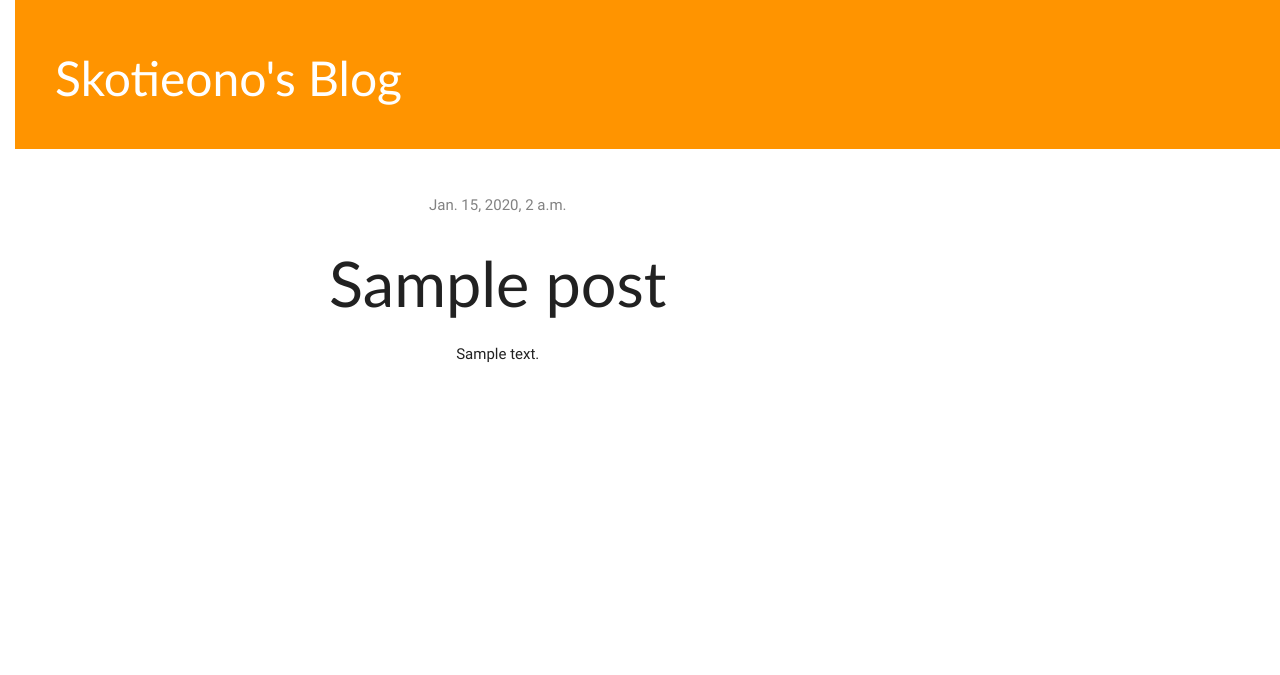
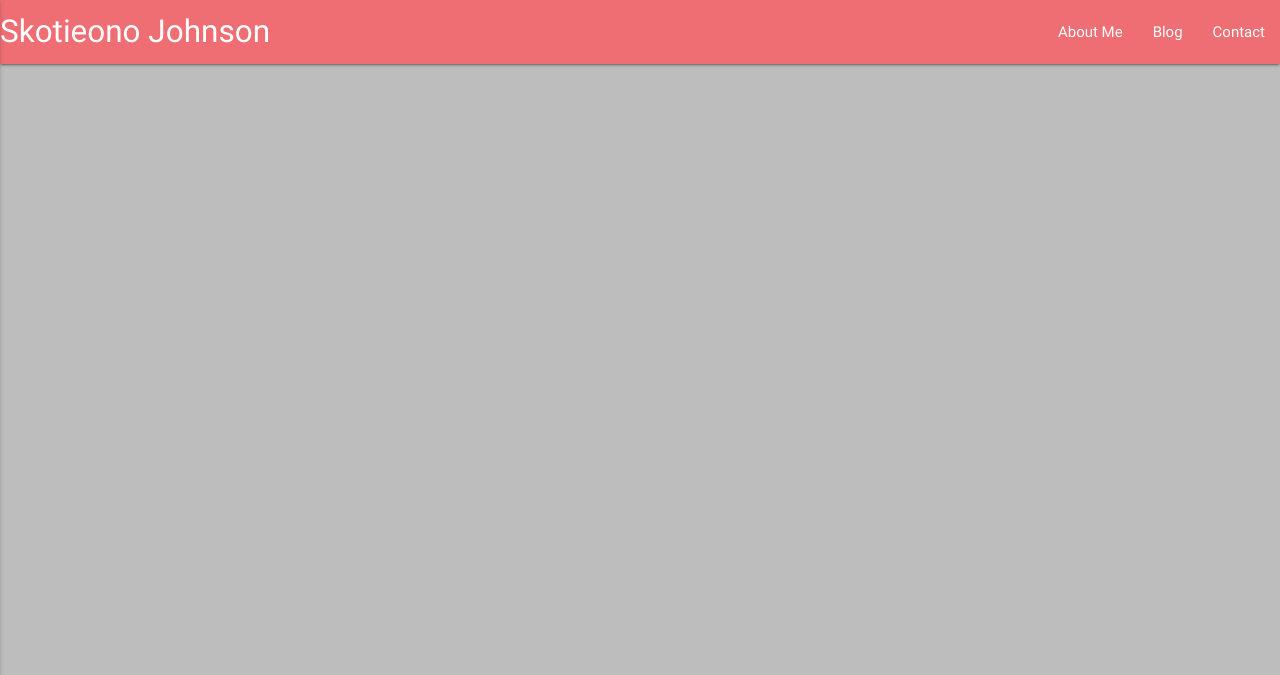
Before and after one commit to Skotieono/myWebsite, a Django app: page /post/1/ in a window 1280 px wide. Shown: the top 675 px of the page. Run offline with Django 3.2, Linux system fonts and the light colour scheme; tables that the repository leaves empty hold one stand-in row (values such as "Sample post"); some libraries are stand-ins or nearby versions.

Commit message:
change colors and base page

```diff
--- a/blog/static/css/blog.css
+++ b/blog/static/css/blog.css
@@ -1,52 +1,4 @@
 
-
-.page-header {
-  background-color: #ff9400;
-  margin-top: 0;
-  padding: 20px 20px 20px 40px;
+body{
+    background: #bdbdbd;
 }
-
-.page-header h1, .page-header h1 a, .page-header h1 a:visited, .page-header h1 a:active {
-  color: #ffffff;
-  font-size: 36pt;
-  text-decoration: none;
-}
-
-.content {
-    margin-left: 40px;
-}
-
-h1, h2, h3, h4 {
-    font-family: 'Calibri', cursive;
-}
-
-.date {
-    color: #828282;
-}
-
-.save {
-    float: right;
-}
-
-.post-form textarea, .post-form input {
-    width: 100%;
-}
-
-.top-menu, .top-menu:hover, .top-menu:visited {
-    color: #ffffff;
-    float: right;
-    font-size: 26pt;
-    margin-right: 20px;
-}
-
-.post {
-    margin-bottom: 70px;
-}
-
-.post h1 a, .post h1 a:visited {
-    color: #000000;
-}
-
-body {
-  padding-left: 15px;
-}
--- /dev/null
+++ b/blog/static/js/scripts.js
@@ -0,0 +1,5 @@
+
+
+$( document ).ready(function(){
+    $(".button-collapse").sideNav();
+});
--- a/blog/templates/blog/base.html
+++ b/blog/templates/blog/base.html
@@ -4,33 +4,49 @@
 <!DOCTYPE html>
 <html>
   <head>
-    <title>My New Website</title>
+    <meta charset="utf-8">
+
 
     <!--Import Google Icon Font-->
     <link href="https://fonts.googleapis.com/icon?family=Material+Icons" rel="stylesheet">
     <!-- Compiled and minified CSS -->
-    <link rel="stylesheet" href="https://cdnjs.cloudflare.com/ajax/libs/materialize/0.100.2/css/materialize.min.css" />
+    <link rel="stylesheet" href="https://cdnjs.cloudflare.com/ajax/libs/materialize/0.100.2/css/materialize.min.css">
     <!-- Compiled and minified JavaScript -->
     <script src="https://cdnjs.cloudflare.com/ajax/libs/materialize/0.100.2/js/materialize.min.js"></script>
     <link rel="stylesheet" href="{% static 'css/blog.css' %}">
 
+    <!-- <meta name="viewport" content="width=device-width, initial-scale=1.0"> -->
+    <!-- <meta http-equiv="X-UA-Compatible" content="ie-edge"> -->
+
+        <title>My New Website</title>
   </head>
+
 <body>
-    <div class="page-header">
-        <h1><a href="/">Skotieono's Blog</a></h1>
-    </div>
-    <div class="content container">
-        <div class="row center">
-            <br><br>
-            {% block content %}
-            {% endblock %}
+    <!-- Nav section -->
+    <nav>
+        <div class="nav-wrapper">
+            <a href="#!" class="brand-logo">Skotieono Johnson</a>
+            <a href="#" data-activates="mobile-demo" class="button-collapse"><i class="material-icons">menu</i></a>
+            <ul class="right hide-on-med-and-down">
+                <li><a href="#">About Me</a></li>
+                <li><a href="#">Blog</a></li>
+                <li><a href="#">Contact</a></li>
+            </ul>
+            <ul class="side-nav" id="mobile-demo">
+                <li><a href="#">About Me</a></li>
+                <li><a href="#">Blog</a></li>
+                <li><a href="#">Contact</a></li>
+            </ul>
         </div>
-    </div>
+    </nav>
+
+
 
           <!--Import jQuery before materialize.js-->
           <script src="https://ajax.googleapis.com/ajax/libs/jquery/3.2.1/jquery.min.js"></script>
           <!-- Compiled and minified JavaScript -->
           <script src="https://cdnjs.cloudflare.com/ajax/libs/materialize/0.100.2/js/materialize.min.js"></script>
+          <script type="text/javascript" src="{% static 'js\scripts.js' %}"></script>
 
   </body>
 </html>
```
